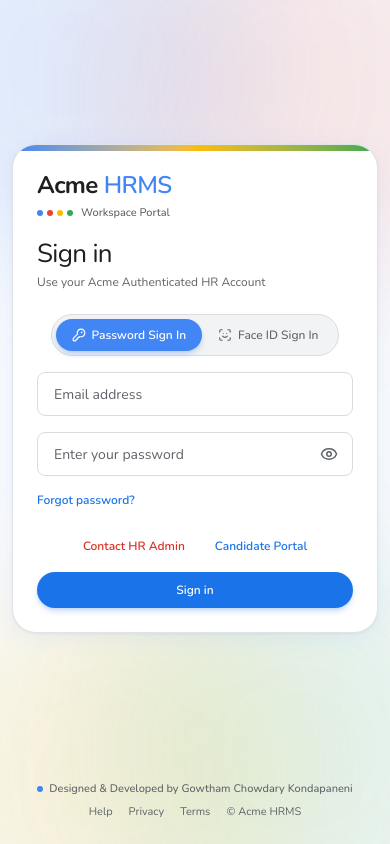
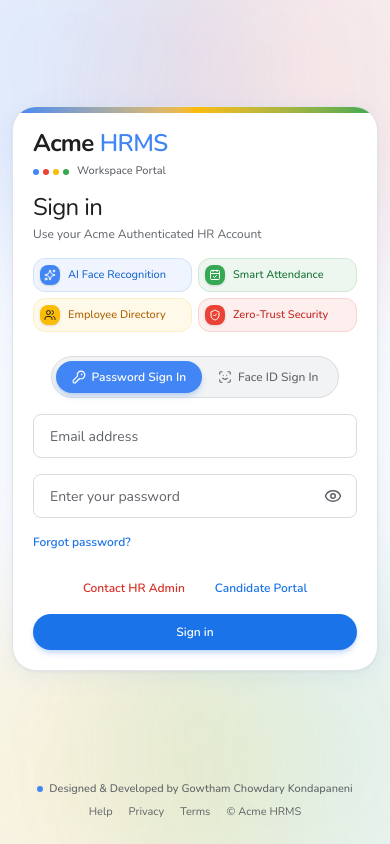
Before and after one commit to Kondapaneni/HRMS, a React (Vite) app in the folder frontend/: page / in a window 390 px wide. Built offline with nearby package versions, Linux system fonts and the light colour scheme; no server answers; what @react-pdf/renderer would draw is missing.

Commit message:
Display feature content pills on mobile view for Login and ForgotPassword

```diff
--- a/frontend/src/pages/ForgotPassword.jsx
+++ b/frontend/src/pages/ForgotPassword.jsx
@@ -51,7 +51,7 @@ const ForgotPassword = () => {
   };
 
   return (
-    <div className="h-screen max-h-screen w-full flex flex-col justify-between bg-[#f8fafd] text-[#1f1f1f] selection:bg-[#c2e7ff] selection:text-[#001d35] font-sans antialiased overflow-hidden relative">
+    <div className="min-h-screen md:h-screen md:max-h-screen w-full flex flex-col justify-between bg-[#f8fafd] text-[#1f1f1f] selection:bg-[#c2e7ff] selection:text-[#001d35] font-sans antialiased overflow-y-auto md:overflow-hidden relative">
       {/* Colorful Google Ambient Background Orbs */}
       <div className="fixed inset-0 pointer-events-none overflow-hidden z-0">
         <div className="absolute -top-32 -left-32 w-96 h-96 bg-[#4285F4]/12 rounded-full blur-3xl" />
@@ -60,15 +60,15 @@ const ForgotPassword = () => {
         <div className="absolute -bottom-24 -right-24 w-96 h-96 bg-[#34A853]/10 rounded-full blur-3xl" />
       </div>
 
-      {/* Main Card Viewport - Centered & Non-scrolling */}
-      <div className="flex-1 flex items-center justify-center p-3 sm:p-4 md:p-6 relative z-10 overflow-hidden">
+      {/* Main Card Viewport */}
+      <div className="flex-1 flex items-center justify-center p-3 sm:p-4 md:p-6 relative z-10">
 
         {/* Google Material 3 Card */}
         <motion.div
           initial={{ opacity: 0, y: 10, scale: 0.98 }}
           animate={{ opacity: 1, y: 0, scale: 1 }}
           transition={{ duration: 0.35, ease: [0.2, 0, 0, 1] }}
-          className="w-full max-w-[980px] bg-white rounded-[24px] p-6 sm:p-8 md:p-9 border border-[#e0e3e7] shadow-[0_4px_24px_rgba(66,133,244,0.08),0_1px_3px_rgba(0,0,0,0.05)] md:grid md:grid-cols-2 md:gap-10 items-center relative overflow-hidden my-auto"
+          className="w-full max-w-[980px] bg-white rounded-[24px] p-5 sm:p-8 md:p-9 border border-[#e0e3e7] shadow-[0_4px_24px_rgba(66,133,244,0.08),0_1px_3px_rgba(0,0,0,0.05)] md:grid md:grid-cols-2 md:gap-10 items-center relative overflow-hidden my-auto"
         >
           {/* Top 4-Color Google Accent Line */}
           <div className="h-1.5 w-full bg-gradient-to-r from-[#4285F4] via-[#EA4335] via-[#FBBC05] to-[#34A853] absolute top-0 left-0" />
@@ -91,34 +91,34 @@ const ForgotPassword = () => {
                 </div>
               </div>
 
-              <h1 className="text-[26px] sm:text-[30px] font-normal text-[#1f1f1f] mt-4 mb-1 leading-tight tracking-tight">
+              <h1 className="text-[24px] sm:text-[30px] font-normal text-[#1f1f1f] mt-3 md:mt-4 mb-1 leading-tight tracking-tight">
                 Forgot password?
               </h1>
               <p className="text-xs sm:text-sm text-[#5f6368] font-normal">
                 {type === 'candidate' ? 'Recover your Candidate Portal access' : 'Recover your Acme Employee or Admin account'}
               </p>
 
-              {/* Colorful Feature Pills */}
-              <div className="mt-5 space-y-2 hidden md:block">
-                <div className="flex items-center gap-2.5 p-2 rounded-xl bg-[#e8f0fe]/70 border border-[#d2e3fc] text-[#1967d2] text-xs font-medium transition-all hover:bg-[#e8f0fe]">
-                  <div className="w-6 h-6 rounded-lg bg-[#4285F4] text-white flex items-center justify-center shrink-0 shadow-sm">
-                    <Mail size={13} />
+              {/* Colorful Feature Pills - Visible on both Mobile & Desktop */}
+              <div className="mt-4 md:mt-5 grid grid-cols-1 gap-1.5 md:gap-2">
+                <div className="flex items-center gap-2 p-1.5 md:p-2 rounded-xl bg-[#e8f0fe]/70 border border-[#d2e3fc] text-[#1967d2] text-[11px] md:text-xs font-medium transition-all hover:bg-[#e8f0fe]">
+                  <div className="w-5 h-5 md:w-6 md:h-6 rounded-lg bg-[#4285F4] text-white flex items-center justify-center shrink-0 shadow-sm">
+                    <Mail size={12} />
                   </div>
                   <span>Instant Password Reset Link via Registered Email</span>
                 </div>
 
-                <div className="flex items-center gap-2.5 p-2 rounded-xl bg-[#e6f4ea]/70 border border-[#ceead6] text-[#137333] text-xs font-medium transition-all hover:bg-[#e6f4ea]">
-                  <div className="w-6 h-6 rounded-lg bg-[#34A853] text-white flex items-center justify-center shrink-0 shadow-sm">
-                    <ShieldCheck size={13} />
+                <div className="flex items-center gap-2 p-1.5 md:p-2 rounded-xl bg-[#e6f4ea]/70 border border-[#ceead6] text-[#137333] text-[11px] md:text-xs font-medium transition-all hover:bg-[#e6f4ea]">
+                  <div className="w-5 h-5 md:w-6 md:h-6 rounded-lg bg-[#34A853] text-white flex items-center justify-center shrink-0 shadow-sm">
+                    <ShieldCheck size={12} />
                   </div>
-                  <span>Time-Limited Single-Use Cryptographic Token</span>
+                  <span>Single-Use Secure Token</span>
                 </div>
 
-                <div className="flex items-center gap-2.5 p-2 rounded-xl bg-[#fef7e0]/70 border border-[#feefc3] text-[#b06000] text-xs font-medium transition-all hover:bg-[#fef7e0]">
-                  <div className="w-6 h-6 rounded-lg bg-[#FBBC05] text-[#1f1f1f] flex items-center justify-center shrink-0 shadow-sm">
-                    <KeyRound size={13} />
+                <div className="flex items-center gap-2 p-1.5 md:p-2 rounded-xl bg-[#fef7e0]/70 border border-[#feefc3] text-[#b06000] text-[11px] md:text-xs font-medium transition-all hover:bg-[#fef7e0]">
+                  <div className="w-5 h-5 md:w-6 md:h-6 rounded-lg bg-[#FBBC05] text-[#1f1f1f] flex items-center justify-center shrink-0 shadow-sm">
+                    <KeyRound size={12} />
                   </div>
-                  <span>Zero-Trust Credential & Session Safeguards</span>
+                  <span>Zero-Trust Credential Safeguards</span>
                 </div>
               </div>
             </div>
--- a/frontend/src/pages/Login.jsx
+++ b/frontend/src/pages/Login.jsx
@@ -141,7 +141,7 @@ const Login = () => {
   };
 
   return (
-    <div className="h-screen max-h-screen w-full flex flex-col justify-between bg-[#f8fafd] text-[#1f1f1f] selection:bg-[#c2e7ff] selection:text-[#001d35] font-sans antialiased overflow-hidden relative">
+    <div className="min-h-screen md:h-screen md:max-h-screen w-full flex flex-col justify-between bg-[#f8fafd] text-[#1f1f1f] selection:bg-[#c2e7ff] selection:text-[#001d35] font-sans antialiased overflow-y-auto md:overflow-hidden relative">
       {/* Colorful Google Ambient Background Orbs */}
       <div className="fixed inset-0 pointer-events-none overflow-hidden z-0">
         <div className="absolute -top-32 -left-32 w-96 h-96 bg-[#4285F4]/12 rounded-full blur-3xl" />
@@ -150,15 +150,15 @@ const Login = () => {
         <div className="absolute -bottom-24 -right-24 w-96 h-96 bg-[#34A853]/10 rounded-full blur-3xl" />
       </div>
 
-      {/* Main Card Viewport - Centered & Non-scrolling */}
-      <div className="flex-1 flex items-center justify-center p-3 sm:p-4 md:p-6 relative z-10 overflow-hidden">
+      {/* Main Card Viewport */}
+      <div className="flex-1 flex items-center justify-center p-3 sm:p-4 md:p-6 relative z-10">
 
         {/* Google Material 3 Sign-in Card */}
         <motion.div
           initial={{ opacity: 0, y: 10, scale: 0.98 }}
           animate={{ opacity: 1, y: 0, scale: 1 }}
           transition={{ duration: 0.35, ease: [0.2, 0, 0, 1] }}
-          className="w-full max-w-[980px] bg-white rounded-[24px] p-6 sm:p-8 md:p-9 border border-[#e0e3e7] shadow-[0_4px_24px_rgba(66,133,244,0.08),0_1px_3px_rgba(0,0,0,0.05)] md:grid md:grid-cols-2 md:gap-10 items-center relative overflow-hidden my-auto"
+          className="w-full max-w-[980px] bg-white rounded-[24px] p-5 sm:p-8 md:p-9 border border-[#e0e3e7] shadow-[0_4px_24px_rgba(66,133,244,0.08),0_1px_3px_rgba(0,0,0,0.05)] md:grid md:grid-cols-2 md:gap-10 items-center relative overflow-hidden my-auto"
         >
           {/* Top 4-Color Google Accent Line */}
           <div className="h-1.5 w-full bg-gradient-to-r from-[#4285F4] via-[#EA4335] via-[#FBBC05] to-[#34A853] absolute top-0 left-0" />
@@ -181,46 +181,44 @@ const Login = () => {
                 </div>
               </div>
 
-              <h1 className="text-[26px] sm:text-[30px] font-normal text-[#1f1f1f] mt-4 mb-1 leading-tight tracking-tight">
+              <h1 className="text-[24px] sm:text-[30px] font-normal text-[#1f1f1f] mt-3 md:mt-4 mb-1 leading-tight tracking-tight">
                 Sign in
               </h1>
               <p className="text-xs sm:text-sm text-[#5f6368] font-normal">
                 Use your Acme Authenticated HR Account
               </p>
 
-              {/* Colorful Google Feature Pills */}
-              <div className="mt-5 space-y-2 hidden md:block">
-                <div className="flex items-center gap-2.5 p-2 rounded-xl bg-[#e8f0fe]/70 border border-[#d2e3fc] text-[#1967d2] text-xs font-medium transition-all hover:bg-[#e8f0fe]">
-                  <div className="w-6 h-6 rounded-lg bg-[#4285F4] text-white flex items-center justify-center shrink-0 shadow-sm">
-                    <Sparkles size={13} />
+              {/* Colorful Google Feature Pills - Visible on both Mobile & Desktop */}
+              <div className="mt-4 md:mt-5 grid grid-cols-2 md:grid-cols-1 gap-1.5 md:gap-2">
+                <div className="flex items-center gap-2 p-1.5 md:p-2 rounded-xl bg-[#e8f0fe]/70 border border-[#d2e3fc] text-[#1967d2] text-[11px] md:text-xs font-medium transition-all hover:bg-[#e8f0fe]">
+                  <div className="w-5 h-5 md:w-6 md:h-6 rounded-lg bg-[#4285F4] text-white flex items-center justify-center shrink-0 shadow-sm">
+                    <Sparkles size={12} />
                   </div>
-                  <span>AI Biometric & Face Recognition Verification</span>
+                  <span className="truncate md:overflow-visible">AI Face Recognition</span>
                 </div>
 
-                <div className="flex items-center gap-2.5 p-2 rounded-xl bg-[#e6f4ea]/70 border border-[#ceead6] text-[#137333] text-xs font-medium transition-all hover:bg-[#e6f4ea]">
-                  <div className="w-6 h-6 rounded-lg bg-[#34A853] text-white flex items-center justify-center shrink-0 shadow-sm">
-                    <CalendarCheck size={13} />
+                <div className="flex items-center gap-2 p-1.5 md:p-2 rounded-xl bg-[#e6f4ea]/70 border border-[#ceead6] text-[#137333] text-[11px] md:text-xs font-medium transition-all hover:bg-[#e6f4ea]">
+                  <div className="w-5 h-5 md:w-6 md:h-6 rounded-lg bg-[#34A853] text-white flex items-center justify-center shrink-0 shadow-sm">
+                    <CalendarCheck size={12} />
                   </div>
-                  <span>Instant Attendance, Shift Logs & Smart Leaves</span>
+                  <span className="truncate md:overflow-visible">Smart Attendance</span>
                 </div>
 
-                <div className="flex items-center gap-2.5 p-2 rounded-xl bg-[#fef7e0]/70 border border-[#feefc3] text-[#b06000] text-xs font-medium transition-all hover:bg-[#fef7e0]">
-                  <div className="w-6 h-6 rounded-lg bg-[#FBBC05] text-[#1f1f1f] flex items-center justify-center shrink-0 shadow-sm">
-                    <Users size={13} />
+                <div className="flex items-center gap-2 p-1.5 md:p-2 rounded-xl bg-[#fef7e0]/70 border border-[#feefc3] text-[#b06000] text-[11px] md:text-xs font-medium transition-all hover:bg-[#fef7e0]">
+                  <div className="w-5 h-5 md:w-6 md:h-6 rounded-lg bg-[#FBBC05] text-[#1f1f1f] flex items-center justify-center shrink-0 shadow-sm">
+                    <Users size={12} />
                   </div>
-                  <span>Interactive Employee Directory & Org Hierarchy</span>
+                  <span className="truncate md:overflow-visible">Employee Directory</span>
                 </div>
 
-                <div className="flex items-center gap-2.5 p-2 rounded-xl bg-[#fce8e6]/70 border border-[#fad2cf] text-[#c5221f] text-xs font-medium transition-all hover:bg-[#fce8e6]">
-                  <div className="w-6 h-6 rounded-lg bg-[#EA4335] text-white flex items-center justify-center shrink-0 shadow-sm">
-                    <ShieldCheck size={13} />
+                <div className="flex items-center gap-2 p-1.5 md:p-2 rounded-xl bg-[#fce8e6]/70 border border-[#fad2cf] text-[#c5221f] text-[11px] md:text-xs font-medium transition-all hover:bg-[#fce8e6]">
+                  <div className="w-5 h-5 md:w-6 md:h-6 rounded-lg bg-[#EA4335] text-white flex items-center justify-center shrink-0 shadow-sm">
+                    <ShieldCheck size={12} />
                   </div>
-                  <span>Enterprise Zero-Trust Role & Permission Guard</span>
+                  <span className="truncate md:overflow-visible">Zero-Trust Security</span>
                 </div>
               </div>
             </div>
-
-
           </div>
 
           {/* Right Column: Form & Method Switcher */}
```
